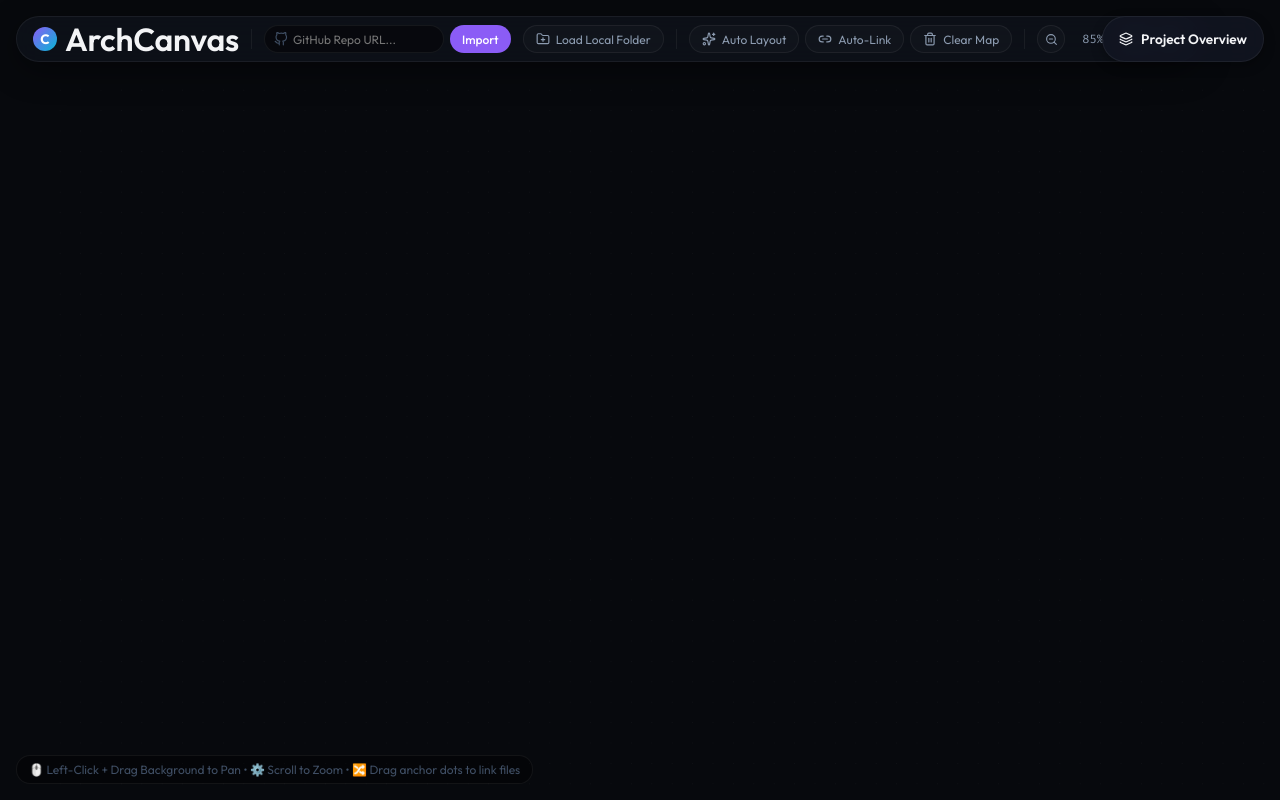
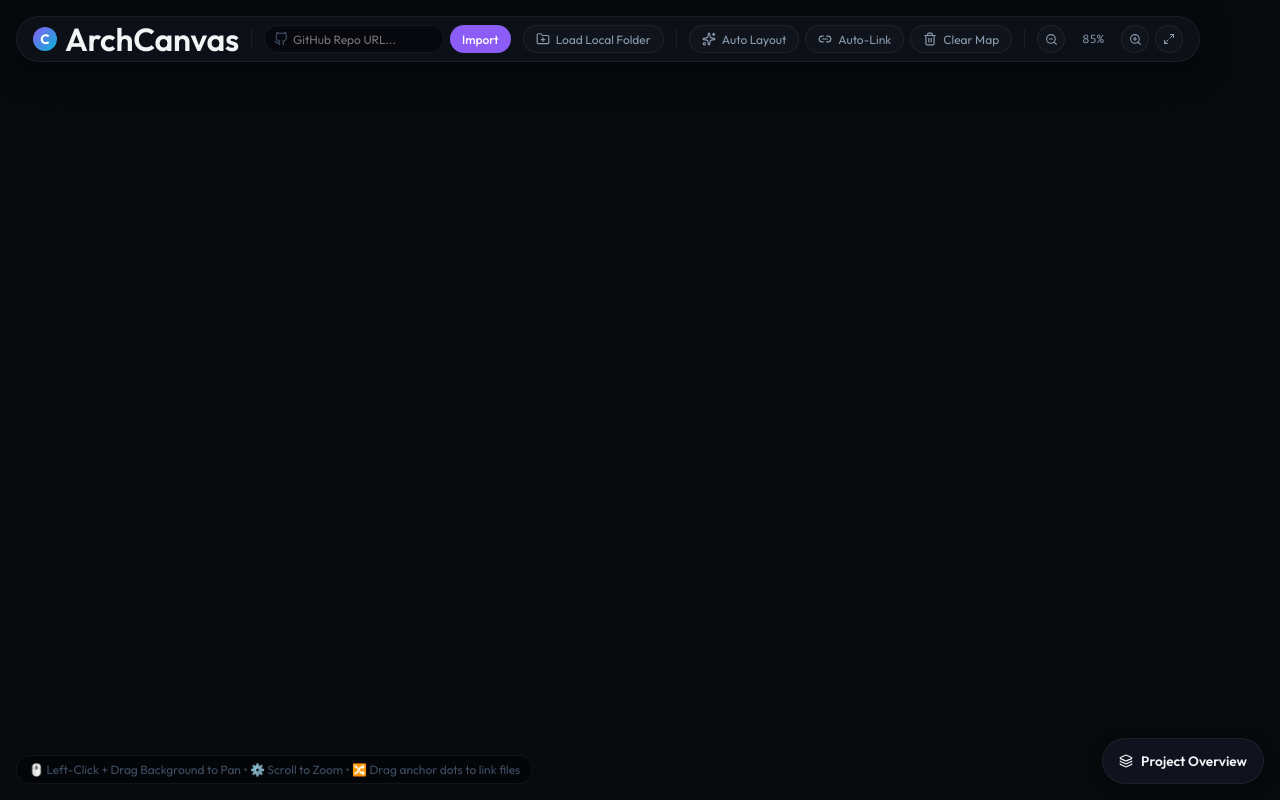
Before and after one commit to x2dat/ArchCanvas, a React (Vite) app: page / in a window 1280 px wide. Built offline with nearby package versions, Linux system fonts and the light colour scheme.

Commit message:
style: relocate project overview trigger button to bottom-right

```diff
--- a/src/App.css
+++ b/src/App.css
@@ -690,7 +690,7 @@
 /* Floating Sidebar trigger button */
 .sidebar-trigger-btn {
   position: absolute;
-  top: 16px;
+  bottom: 16px;
   right: 16px;
   height: 46px;
   border-radius: 23px;
```
